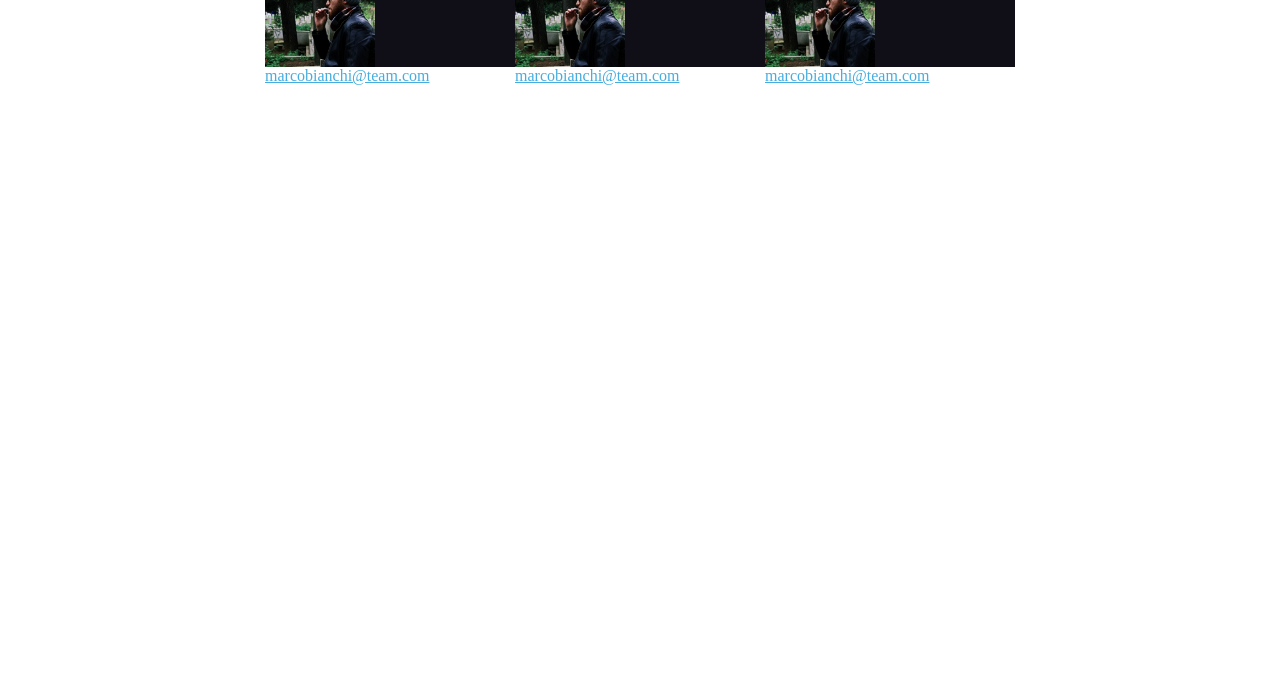
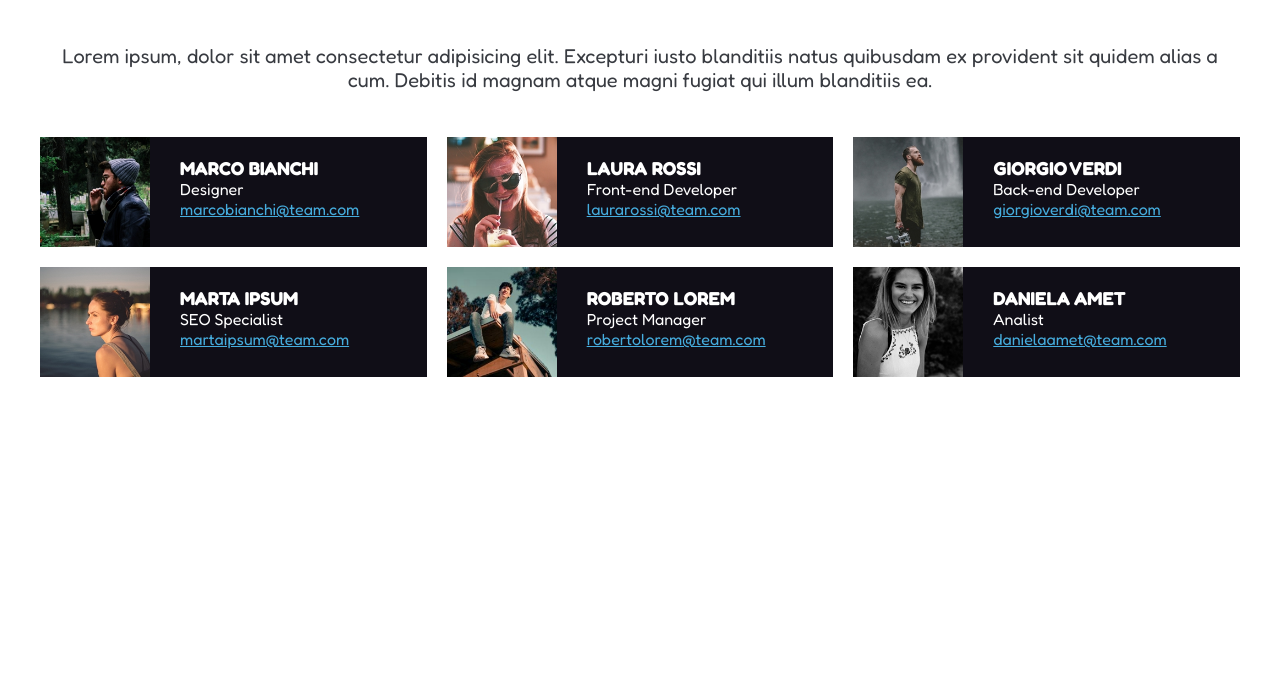
Before and after one commit to mariasolegallina/html-css-float-cards, a plain HTML site: page index.html in a window 1280 px wide. Shown: the part 106-800 px from the top of the page. Drawn offline with Linux system fonts and the light colour scheme.

Commit message:
update text

```diff
--- a/css/style.css
+++ b/css/style.css
@@ -1,3 +1,9 @@
+@import url('https://fonts.googleapis.com/css2?family=Fredoka:wght@300;400;500;600;700&display=swap');
+
+html {
+    font-family: Fredoka, Arial, Helvetica, sans-serif;
+}
+
 * {
     margin: 0;
     padding: 0;
@@ -5,12 +11,24 @@
 }
 
 .container {
-    max-width: 750px;
+    max-width: 1220px;
     margin: 0 auto;
 }
 
 .page-title {
+    padding: 35px 0;
+    text-align: center;
     color: #e5316f;
+    font-size: 30px;
+}
+
+/* intro */
+.intro {
+    margin: 0 10px;
+    padding: 25px 0 35px 0;
+    text-align: center;
+    font-size: 20px;
+    color: #383b41;
 }
 
 /* col */
@@ -31,17 +49,19 @@
     height: 110px;
     background-color: #100e17;
     color: white;
+    margin: 10px;
 }
 
 a {
     color: #46adde;
 }
 
-img {
+.card img {
     max-height: 110px;
     float: left;
 }
 
-/* .card-info {
-    margin-left: 15px;
-} */
+.card-info {
+    margin-left: 120px;
+    padding: 20px;
+}
--- a/index.html
+++ b/index.html
@@ -15,16 +15,21 @@
 
         <!-- team members -->
         <section>
+
+            <!-- intro -->
             <div class="container">
-                Lorem ipsum, dolor sit amet consectetur adipisicing elit. Excepturi iusto blanditiis natus quibusdam ex provident sit quidem alias a cum. Debitis id magnam atque magni fugiat qui illum blanditiis ea.
+                <div class="intro">
+                    Lorem ipsum, dolor sit amet consectetur adipisicing elit. Excepturi iusto blanditiis natus quibusdam ex provident sit quidem alias a cum. Debitis id magnam atque magni fugiat qui illum blanditiis ea.
+                </div>
             </div>
 
+            <!-- col + card -->
             <div class="container clearfix">
                 <div class="col">
                     <div class="card clearfix">
                         <img src="./img/male1.png" alt="Marco Bianchi">
                         <div class="card-info">
-                            <h3>Marco Bianchi</h3>
+                            <h3>MARCO BIANCHI</h3>
                             <div>Designer</div>
                             <a href="marcobianchi@team.com">marcobianchi@team.com</a>
                         </div>
@@ -33,22 +38,52 @@
 
                 <div class="col">
                     <div class="card clearfix">
-                        <img src="./img/male1.png" alt="Marco Bianchi">
+                        <img src="./img/female1.png" alt="Marco Bianchi">
                         <div class="card-info">
-                            <h3>Marco Bianchi</h3>
-                            <div>Designer</div>
-                            <a href="marcobianchi@team.com">marcobianchi@team.com</a>
+                            <h3>LAURA ROSSI</h3>
+                            <div>Front-end Developer</div>
+                            <a href="laurarossi@team.com">laurarossi@team.com</a>
                         </div>
                     </div>
                 </div>
 
                 <div class="col">
                     <div class="card clearfix">
-                        <img src="./img/male1.png" alt="Marco Bianchi">
+                        <img src="./img/male2.png" alt="Marco Bianchi">
                         <div class="card-info">
-                            <h3>Marco Bianchi</h3>
-                            <div>Designer</div>
-                            <a href="marcobianchi@team.com">marcobianchi@team.com</a>
+                            <h3>GIORGIO VERDI</h3>
+                            <div>Back-end Developer</div>
+                            <a href="giorgioverdi@team.com">giorgioverdi@team.com</a>
+                        </div>
+                    </div>
+                </div>
+                <div class="col">
+                    <div class="card clearfix">
+                        <img src="./img/female2.png" alt="Marco Bianchi">
+                        <div class="card-info">
+                            <h3>MARTA IPSUM</h3>
+                            <div>SEO Specialist</div>
+                            <a href="martaipsum@team.com">martaipsum@team.com</a>
+                        </div>
+                    </div>
+                </div>
+                <div class="col">
+                    <div class="card clearfix">
+                        <img src="./img/male3.png" alt="Marco Bianchi">
+                        <div class="card-info">
+                            <h3>ROBERTO LOREM</h3>
+                            <div>Project Manager</div>
+                            <a href="robertolorem@team.com">robertolorem@team.com</a>
+                        </div>
+                    </div>
+                </div>
+                <div class="col">
+                    <div class="card clearfix">
+                        <img src="./img/female3.png" alt="Marco Bianchi">
+                        <div class="card-info">
+                            <h3>DANIELA AMET</h3>
+                            <div>Analist</div>
+                            <a href="danielaamet@team.com">danielaamet@team.com</a>
                         </div>
                     </div>
                 </div>
```
